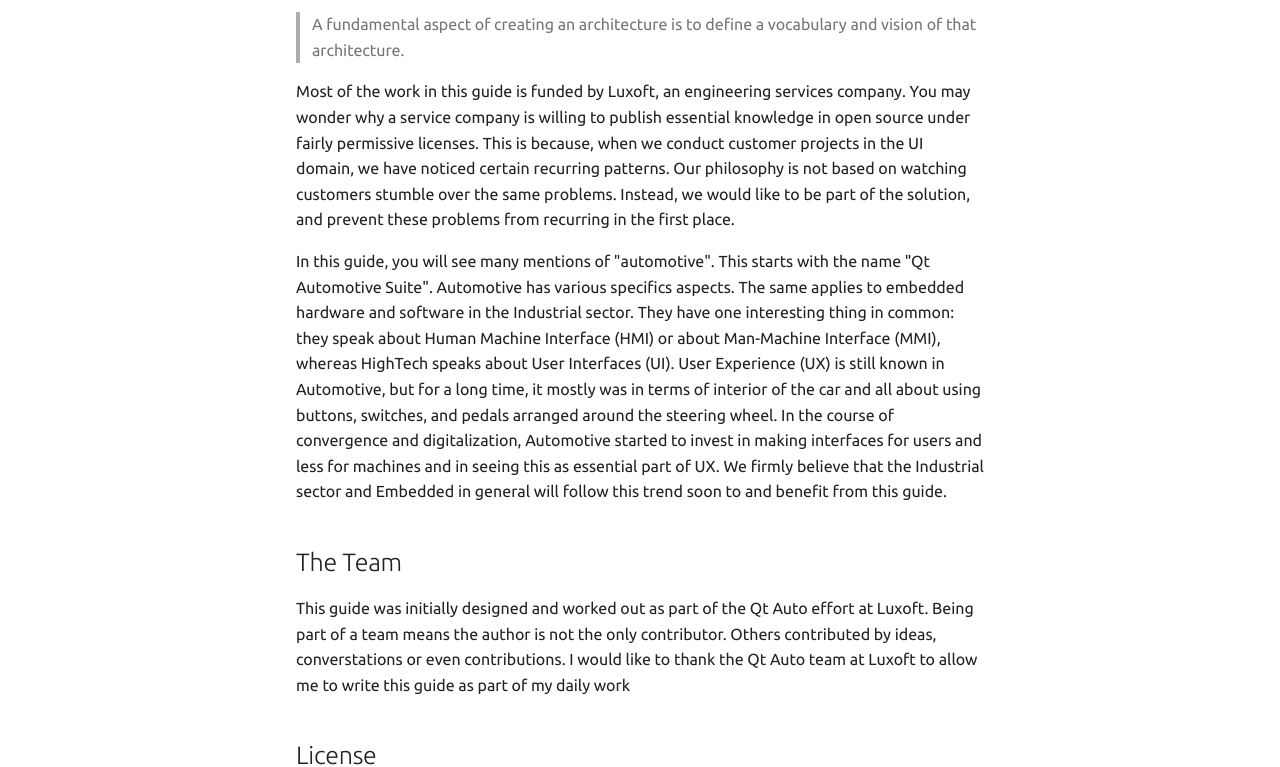
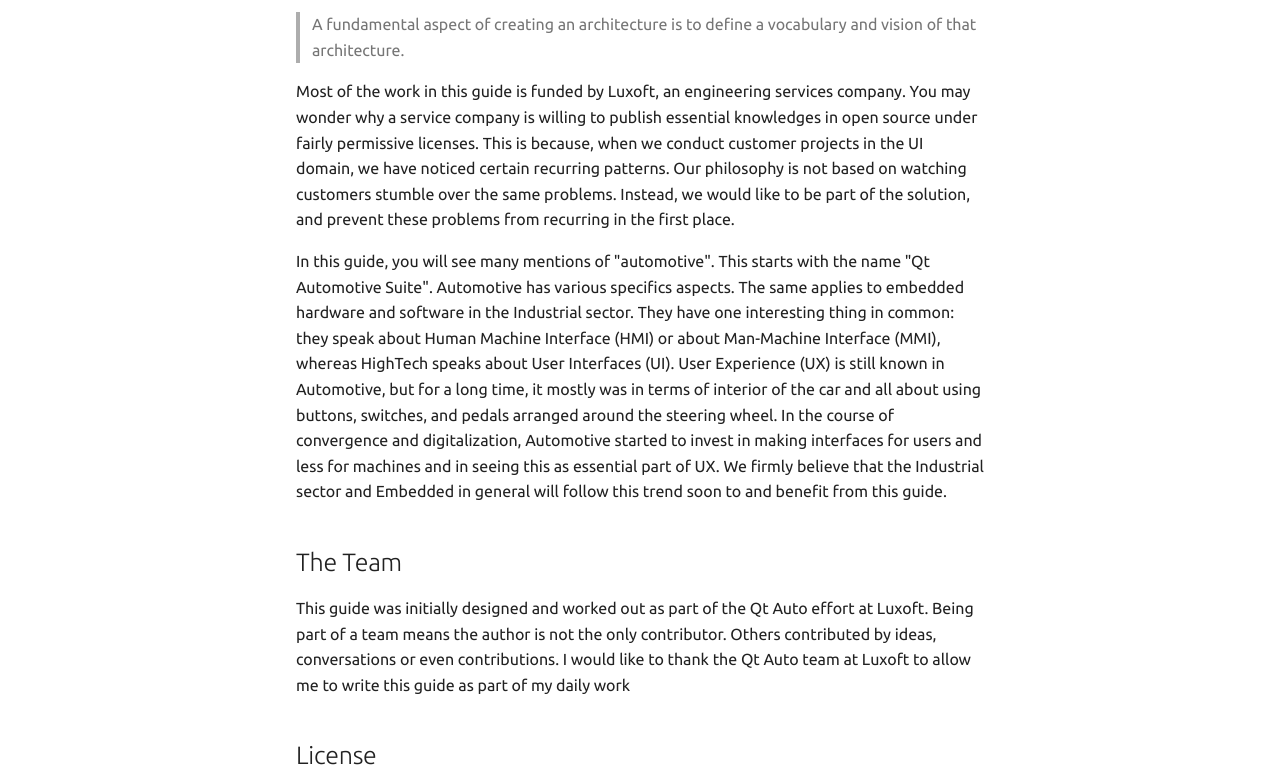
Before and after one commit to Luxoft/qml-coreui, an MkDocs documentation site: the page built from docs/index.md, in a window 1280 px wide and 1400 px high, scrolled down 551 px. Shown: the part 352-1119 px from the top of the window. Built offline with MkDocs 1.6.1 and Material for MkDocs 9.7.7, drawn with Linux system fonts in a browser that asks for light colours; comment, search, counter and statistics services are not loaded.

Commit message:
Update small part on Index

```diff
--- a/docs/index.md
+++ b/docs/index.md
@@ -21,14 +21,14 @@
 
 > A fundamental aspect of creating an architecture is to define a vocabulary and vision of that architecture.
 
-Most of the work in this guide is funded by Luxoft, an engineering services company. You may wonder why a service company is willing to publish essential knowledge in open source under fairly permissive licenses. This is because, when we conduct customer projects in the UI domain, we have noticed certain recurring patterns. Our philosophy is not based on watching customers stumble over the same problems. Instead, we would like to be part of the solution, and prevent these problems from recurring in the first place.
+Most of the work in this guide is funded by Luxoft, an engineering services company. You may wonder why a service company is willing to publish essential knowledges in open source under fairly permissive licenses. This is because, when we conduct customer projects in the UI domain, we have noticed certain recurring patterns. Our philosophy is not based on watching customers stumble over the same problems. Instead, we would like to be part of the solution, and prevent these problems from recurring in the first place.
 
 In this guide, you will see many mentions of "automotive". This starts with the name "Qt Automotive Suite". Automotive has various specifics aspects. The same applies to embedded hardware and software in the Industrial sector. They have one interesting thing in common: they speak about Human Machine Interface (HMI) or about Man-Machine Interface (MMI), whereas HighTech speaks about User Interfaces (UI). User Experience (UX) is still known in Automotive, but for a long time, it mostly was in terms of interior of the car and all about using buttons, switches, and pedals arranged around the steering wheel. In the course of convergence and digitalization, Automotive started to invest in making interfaces for users and less for machines and in seeing this as essential part of UX. We firmly believe that the Industrial sector and Embedded in general will follow this trend soon to and benefit from this guide.
 
 
 ## The Team
 
-This guide was initially designed and worked out as part of the Qt Auto effort at Luxoft. Being part of a team means the author is not the only contributor. Others contributed by ideas, converstations or even contributions. I would like to thank the Qt Auto team at Luxoft to allow me to write this guide as part of my daily work
+This guide was initially designed and worked out as part of the Qt Auto effort at Luxoft. Being part of a team means the author is not the only contributor. Others contributed by ideas, conversations or even contributions. I would like to thank the Qt Auto team at Luxoft to allow me to write this guide as part of my daily work
 
 ## License
 
```
